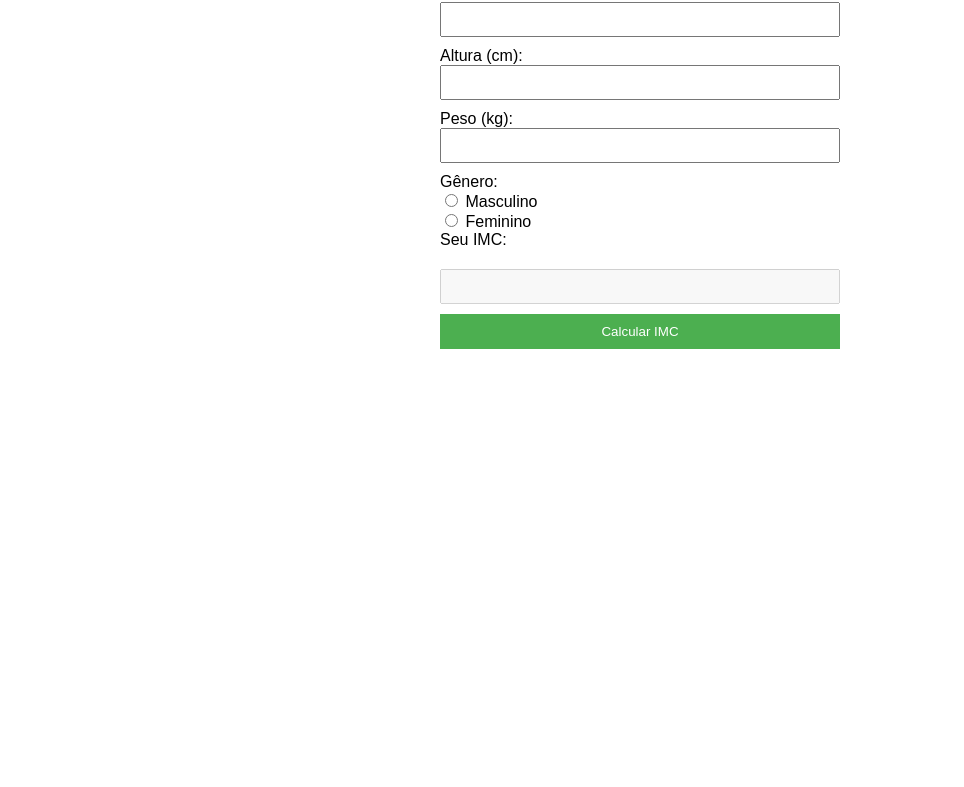
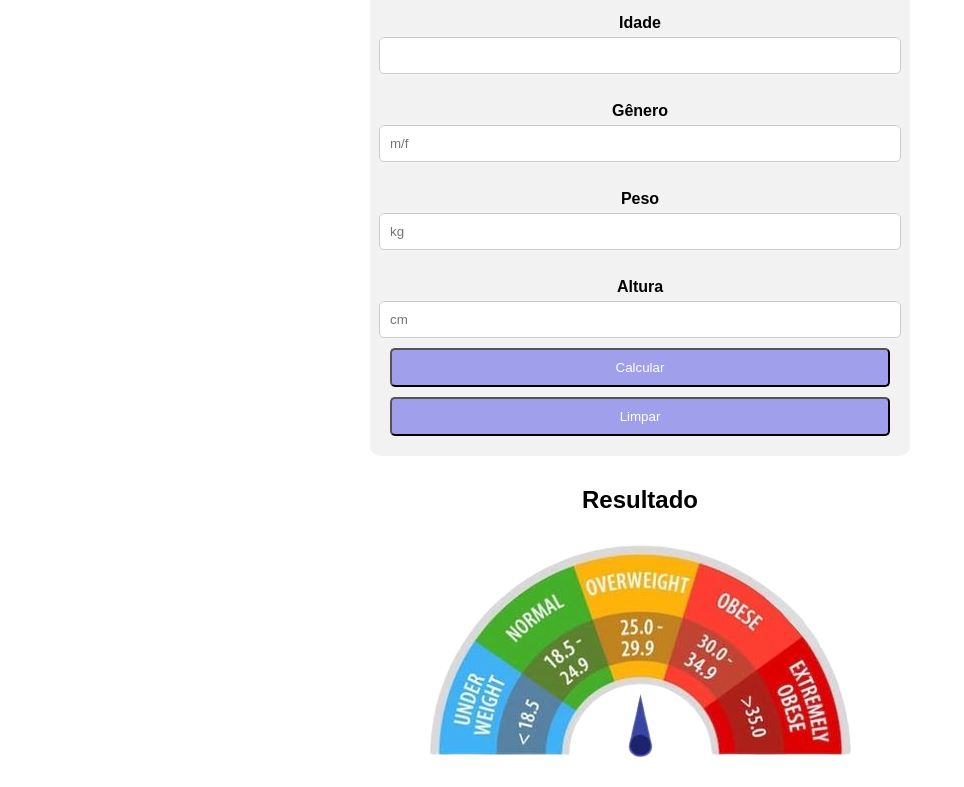
Before and after one commit to camilajodai/javascript, a website: page exercicios/imc/index.html in a window 1280 px wide. Shown: the part 96-883 px from the top of the page, without its empty margins (0-964 px from the left). Before the commit the page ends 800 px from the top, so only its background shows below. Drawn offline with Linux system fonts and the light colour scheme.

Commit message:
Exercício IMC

```diff
--- /dev/null
+++ b/exercicios/imc/imc.js
@@ -0,0 +1,43 @@
+/**
+ * Calculadora de IMC - JS
+ * @author Camila Yukari Jodai, João Vitor Andrade, Kaio Eduaro, Pedro Henrique
+ */
+
+let peso, altura, idade, genero
+
+function calcularImc() {
+    idade = Number(frmImc.txtIdade.value.replace(",", "."))
+    genero = String(frmImc.txtGenero.value)
+    peso = Number(frmImc.txtPeso.value.replace(",", "."))
+    altura = Number(frmImc.txtAltura.value.replace(",", "."))
+
+    let imc = peso / (altura * altura)
+
+    if (idade >= 18)
+        if (imc < 18.5) {
+            document.getElementById('valorImc').innerText = `Seu IMC é: ${imc.toFixed(1)}`
+            document.getElementById('status').src = "./img/underweight.png"
+        }
+        else if (imc >= 18.5 && imc < 24.9) {
+            document.getElementById('valorImc').innerText = `Seu IMC é: ${imc.toFixed(1)}. Peso Normal`
+            document.getElementById('status').src = "./img/normal.png"
+        } else if (imc >= 25 && imc < 29.9) {
+            document.getElementById('valorImc').innerText = `Seu IMC é: ${imc.toFixed(1)}. Acima do Peso`
+            document.getElementById('status').src = "./img/overweight.png"
+        } else if (imc >= 30 && imc < 34.9) {
+            document.getElementById('valorImc').innerText = `Seu IMC é: ${imc.toFixed(1)}. Obesidade`
+            document.getElementById('status').src = "./img/obese.png"
+        } else {
+            document.getElementById('valorImc').innerText = `Seu IMC é: ${imc.toFixed(1)}. Obesidade Extrema`
+            document.getElementById('status').src = "./img/extremalyobese.png"
+        }
+    else {
+        document.getElementById('valorImc').innerText = "O cálculo de IMC não é recomendável para pessoas menores de 18 anos"
+        document.getElementById('status').src = "./img/default.png"
+    }
+}
+
+function limpar() {
+    document.getElementById('valorImc').innerText = ""
+    document.getElementById('status').src = "./img/default.png"
+}
--- a/exercicios/imc/index.html
+++ b/exercicios/imc/index.html
@@ -1,115 +1,37 @@
 <!DOCTYPE html>
-<html lang="pt-BR">
+<html lang="pt-br">
+
 <head>
     <meta charset="UTF-8">
+    <meta name="viewport" content="width=device-width, initial-scale=1.0">
     <title>Calculadora de IMC</title>
-    <style>
-        body {
-            font-family: Arial, sans-serif;
-        }
-        form {
-            max-width: 400px;
-            margin: 0 auto;
-        }
-        input[type="text"], input[type="number"] {
-            width: 100%;
-            padding: 8px;
-            margin-bottom: 10px;
-            box-sizing: border-box;
-        }
-        input[type="submit"] {
-            width: 100%;
-            padding: 10px;
-            background-color: #4CAF50;
-            color: white;
-            border: none;
-            cursor: pointer;
-        }
-        input[type="submit"]:hover {
-            background-color: #45a049;
-        }
-        .resultado {
-            margin-top: 20px;
-        }
-    </style>
+    <link rel="stylesheet" href="style.css">
 </head>
 <body>
-    <h1>Calculadora de IMC</h1>
-    <form id="form-imc">
-        <label for="idade">Idade:</label>
-        <input type="number" id="idade" required><br>
+    <div class="container">
+        <h1>Calcule seu IMC</h1>
+        <form name="frmImc">
+            <label>Idade</label>
+            <input type="number" name="txtIdade" id="idade" class="caixa" required>
+            <br>
+            <label>Gênero</label>
+            <input type="text" name="txtGenero" id="genero" placeholder="m/f">
+            <br>
+            <label>Peso</label>
+            <input type="number" name="txtPeso" class="caixa" placeholder="kg" id="peso" required>
+            <br>
+            <label>Altura</label>
+            <input type="number" name="txtAltura" class="caixa" id="altura" placeholder="cm" required>
+            <input type="button" value="Calcular" onclick="calcularImc()">
+            <input type="reset" value="Limpar" onclick="limpar()">
+        </form>
+    </div>
+    <div class="roleta">
+        <h2>Resultado</h2>
+        <p id="valorImc"></p>
+        <img id="status" src="./img/default.png" alt="roleta imc">
+    </div>
 
-        <label for="altura">Altura (cm):</label>
-        <input type="number" id="altura" required><br>
-
-        <label for="peso">Peso (kg):</label>
-        <input type="number" id="peso" required><br>
-
-        <label>Gênero:</label><br>
-        <input type="radio" id="genero-masculino" name="genero" value="masculino" required>
-        <label for="genero-masculino">Masculino</label><br>
-
-        <input type="radio" id="genero-feminino" name="genero" value="feminino">
-        <label for="genero-feminino">Feminino</label><br>
-
-        <label for="resultado-imc" class="resultado">Seu IMC:</label>
-        <input type="text" id="resultado-imc" class="resultado" disabled>
-
-        <input type="submit" value="Calcular IMC">
-    </form>
-
-    <script>
-        const form = document.getElementById("form-imc");
-
-        form.addEventListener("submit", function(event) {
-            event.preventDefault();
-
-            const idade = parseInt(document.getElementById("idade").value);
-            const altura = parseFloat(document.getElementById("altura").value) / 100; // Convertendo para metros
-            const peso = parseFloat(document.getElementById("peso").value);
-            const genero = document.querySelector('input[name="genero"]:checked').value;
-
-            const imc = calcularIMC(altura, peso);
-            const mensagemIMC = interpretarIMC(imc, idade, genero);
-
-            document.getElementById("resultado-imc").value = `${imc.toFixed(1)} - ${mensagemIMC}`;
-        });
-
-        function calcularIMC(altura, peso) {
-            return peso / (altura * altura);
-        }
-
-        function interpretarIMC(imc, idade, genero) {
-            let mensagem = "";
-
-            if (idade >= 18) {
-                if (genero === "masculino") {
-                    if (imc < 18.5) {
-                        mensagem = "Abaixo do peso";
-                    } else if (imc >= 18.5 && imc < 24.9) {
-                        mensagem = "Peso normal";
-                    } else if (imc >= 24.9 && imc < 29.9) {
-                        mensagem = "Sobrepeso";
-                    } else {
-                        mensagem = "Obesidade";
-                    }
-                } else { // Feminino
-                    if (imc < 18.5) {
-                        mensagem = "Abaixo do peso";
-                    } else if (imc >= 18.5 && imc < 24.9) {
-                        mensagem = "Peso normal";
-                    } else if (imc >= 24.9 && imc < 29.9) {
-                        mensagem = "Sobrepeso";
-                    } else {
-                        mensagem = "Obesidade";
-                    }
-                }
-            } else {
-                mensagem = "IMC é calculado apenas para adultos (18 anos ou mais).";
-            }
-
-            return mensagem;
-        }
-    </script>
+    <script src="imc.js"></script>
 </body>
 </html>
--- /dev/null
+++ b/exercicios/imc/style.css
@@ -0,0 +1,62 @@
+body {
+    font-family: sans-serif;
+    margin: 0;
+    padding: 0;
+   }
+   .container {
+    max-width: 500px;
+    margin: 0 auto;
+    padding: 20px;
+    background-color: #f2f2f2;
+    border-radius: 10px;
+   }
+   h1 {
+    text-align: center;
+   }
+   form {
+    display: flex;
+    flex-direction: column;
+    align-items: center;
+   }
+   label {
+    font-weight: bold;
+    margin-top: 10px;
+   }
+   input[type="number"],
+   input[type="text"] {
+    width: 100%;
+    padding: 10px;
+    margin-top: 5px;
+    border-radius: 5px;
+    border: 1px solid #ccc;
+   }
+   input[type="button"],
+   input[type="reset"] {
+    width: 100%;
+    padding: 10px;
+    margin-top: 10px;
+    border-radius: 5px;
+    background-color: rgb(159, 159, 235);
+    color: white;
+    cursor: pointer;
+   }
+   input[type="button"]:hover,
+   input[type="reset"]:hover {
+    background-color: rgb(82, 82, 165);
+   }
+   .roleta {
+    margin-top: 30px;
+    text-align: center;
+   }
+   h2 {
+    margin-bottom: 10px;
+   }
+   #status {
+    max-width: 90%;
+    margin: 0 auto;
+    margin-top: -150px;
+   }
+
+   .caixa {
+    width: 150px;
+   }
```
Also changed, not shown: exercicios/imc/img/default.png (added), exercicios/imc/img/extremalyobese.png (added), exercicios/imc/img/normal.png (added), exercicios/imc/img/obese.png (added), exercicios/imc/img/overweight.png (added), exercicios/imc/img/underweight.png (added).
